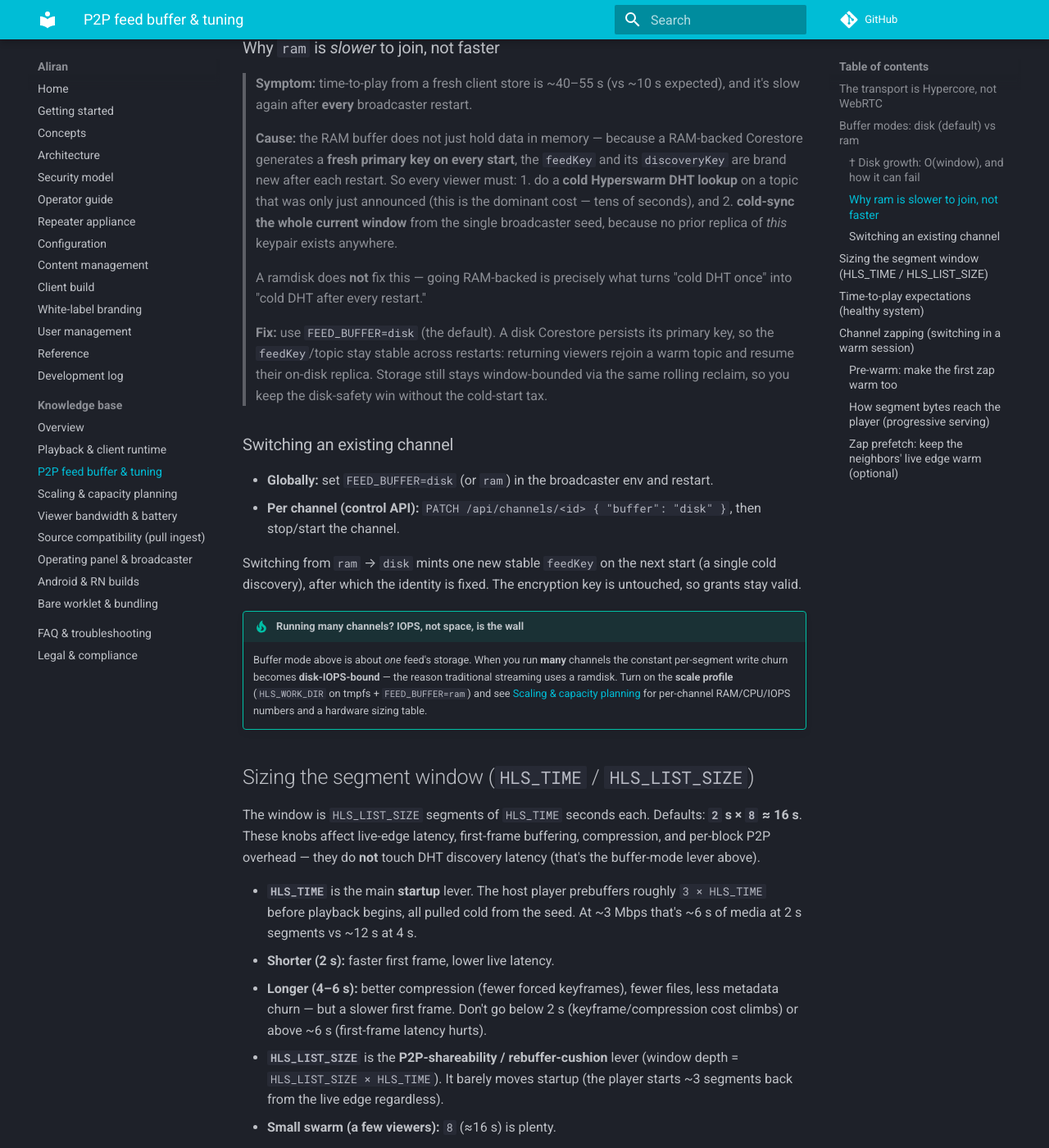
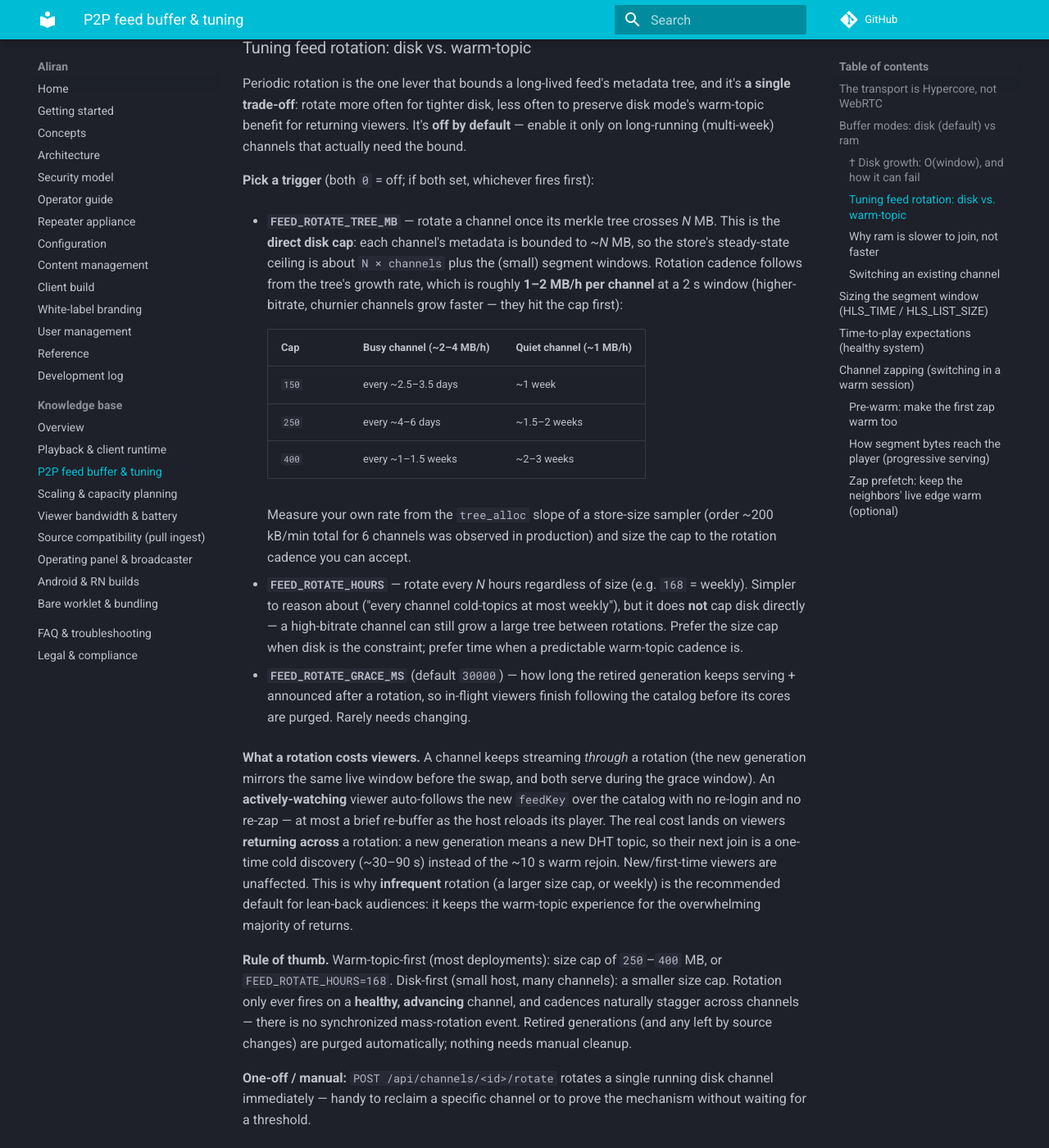
Before and after one commit to AbueloSimpson/aliran, an MkDocs documentation site: the page built from docs/kb/feed-buffer.md, in a window 1280 px wide and 1400 px high, scrolled down 2620 px. Shown: the whole window at 82% size. Built offline with MkDocs 1.6.1 and Material for MkDocs 9.7.7, drawn with Linux system fonts in a browser that asks for light colours; comment, search, counter and statistics services are not loaded.

Commit message:
docs(feed-buffer): add feed-rotation tuning guide (disk vs. warm-topic)
Document how to size FEED_ROTATE_TREE_MB / FEED_ROTATE_HOURS: the disk-vs-warm-topic
trade-off, a cadence table (rotation interval ≈ cap ÷ ~1-2 MB/h per-channel tree
growth), the per-channel disk ceiling (~cap × channels), what a rotation costs
actively-watching vs returning viewers, and a warm-topic-first rule of thumb
(250-400 MB cap or weekly). Rotation stays off by default.

```diff
--- a/docs/kb/feed-buffer.md
+++ b/docs/kb/feed-buffer.md
@@ -104,6 +104,61 @@ deliberate access-control boundary.
     budget (`FEED_CACHE_MAX`, default 8192 entries ≈ 10–15 MB ceiling). Verified by a
     6-channel soak: heap flat after the budget fills. `tools/mem-soak.mjs` reproduces and
     measures both this and the slow creep above.
+
+### Tuning feed rotation: disk vs. warm-topic
+
+Periodic rotation is the one lever that bounds a long-lived feed's metadata tree, and it's
+**a single trade-off**: rotate more often for tighter disk, less often to preserve disk
+mode's warm-topic benefit for returning viewers. It's **off by default** — enable it only on
+long-running (multi-week) channels that actually need the bound.
+
+**Pick a trigger** (both `0` = off; if both set, whichever fires first):
+
+- **`FEED_ROTATE_TREE_MB`** — rotate a channel once its merkle tree crosses *N* MB. This is
+  the **direct disk cap**: each channel's metadata is bounded to ~*N* MB, so the store's
+  steady-state ceiling is about `N × channels` plus the (small) segment windows. Rotation
+  cadence follows from the tree's growth rate, which is roughly **1–2 MB/h per channel** at a
+  2 s window (higher-bitrate, churnier channels grow faster — they hit the cap first):
+
+    | Cap | Busy channel (~2–4 MB/h) | Quiet channel (~1 MB/h) |
+    |---|---|---|
+    | `150` | every ~2.5–3.5 days | ~1 week |
+    | `250` | every ~4–6 days | ~1.5–2 weeks |
+    | `400` | every ~1–1.5 weeks | ~2–3 weeks |
+
+    Measure your own rate from the `tree_alloc` slope of a store-size sampler (order
+    ~200 kB/min total for 6 channels was observed in production) and size the cap to the
+    rotation cadence you can accept.
+
+- **`FEED_ROTATE_HOURS`** — rotate every *N* hours regardless of size (e.g. `168` = weekly).
+  Simpler to reason about ("every channel cold-topics at most weekly"), but it does **not**
+  cap disk directly — a high-bitrate channel can still grow a large tree between rotations.
+  Prefer the size cap when disk is the constraint; prefer time when a predictable warm-topic
+  cadence is.
+
+- **`FEED_ROTATE_GRACE_MS`** (default `30000`) — how long the retired generation keeps
+  serving + announced after a rotation, so in-flight viewers finish following the catalog
+  before its cores are purged. Rarely needs changing.
+
+**What a rotation costs viewers.** A channel keeps streaming *through* a rotation (the new
+generation mirrors the same live window before the swap, and both serve during the grace
+window). An **actively-watching** viewer auto-follows the new `feedKey` over the catalog with
+no re-login and no re-zap — at most a brief re-buffer as the host reloads its player. The
+real cost lands on viewers **returning across** a rotation: a new generation means a new DHT
+topic, so their next join is a one-time cold discovery (~30–90 s) instead of the ~10 s warm
+rejoin. New/first-time viewers are unaffected. This is why **infrequent** rotation (a larger
+size cap, or weekly) is the recommended default for lean-back audiences: it keeps the
+warm-topic experience for the overwhelming majority of returns.
+
+**Rule of thumb.** Warm-topic-first (most deployments): size cap of `250`–`400` MB, or
+`FEED_ROTATE_HOURS=168`. Disk-first (small host, many channels): a smaller size cap. Rotation
+only ever fires on a **healthy, advancing** channel, and cadences naturally stagger across
+channels — there is no synchronized mass-rotation event. Retired generations (and any left by
+source changes) are purged automatically; nothing needs manual cleanup.
+
+**One-off / manual:** `POST /api/channels/<id>/rotate` rotates a single running disk channel
+immediately — handy to reclaim a specific channel or to prove the mechanism without waiting
+for a threshold.
 
 ### Why `ram` is *slower* to join, not faster
 
```
